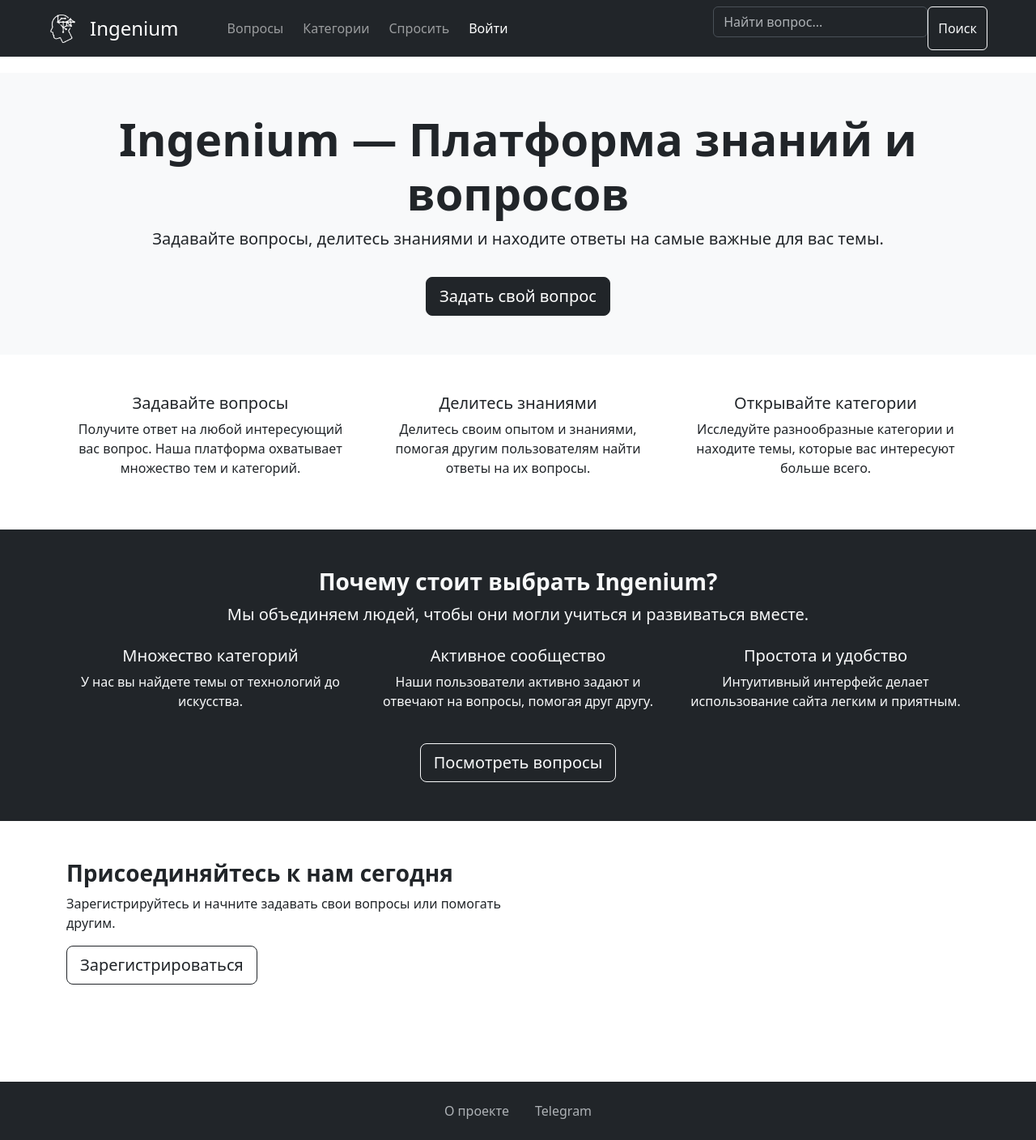
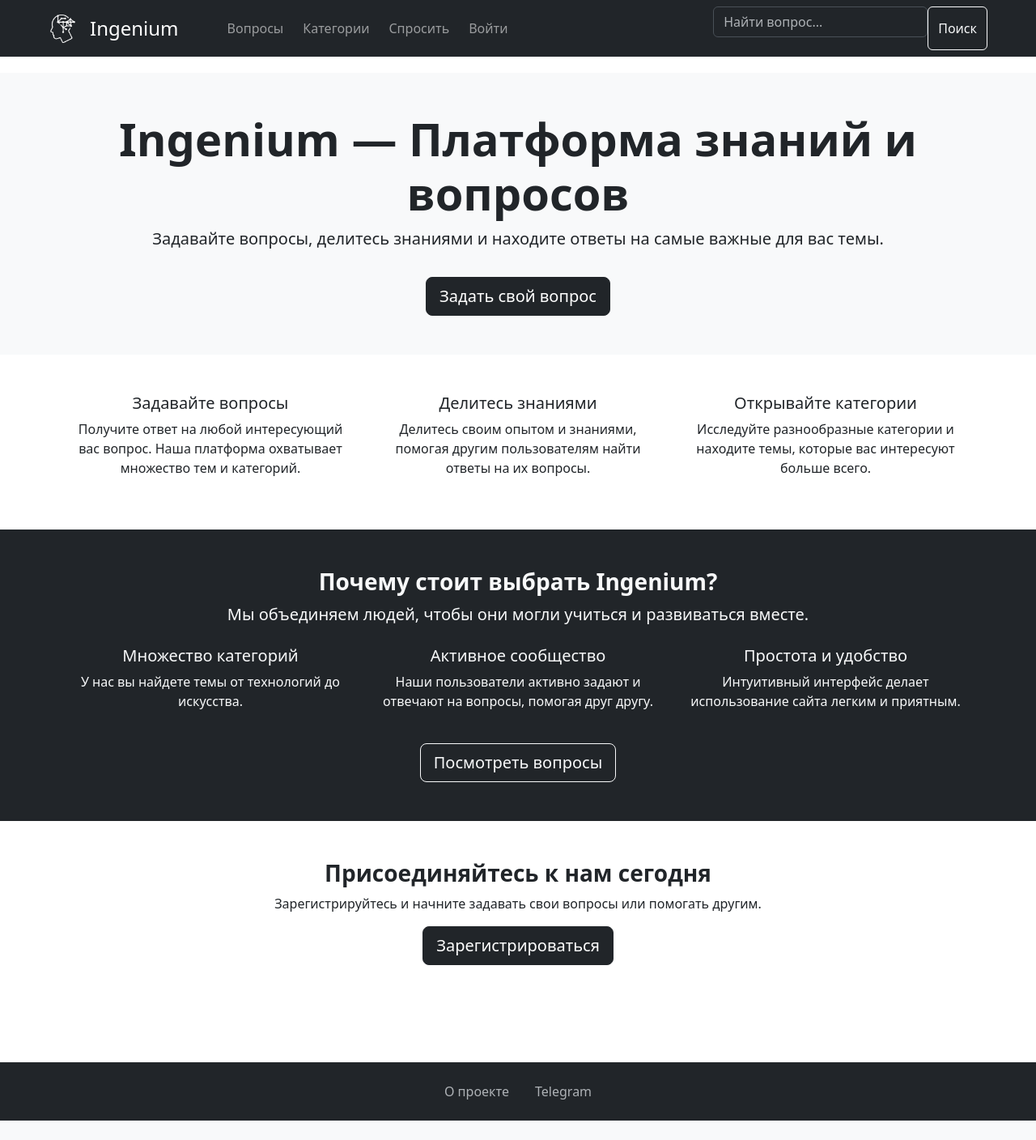
Before and after one commit to PakSerg/Ingenium, a Django app: page /welcome/ in a window 1280 px wide. Shown: the whole page at 81% size. After the commit the page ends 1384 px from the top, so only its background shows below. Run offline with Django 5.2, Linux system fonts and the light colour scheme; parts of the project's set-up code (start-up, migrations or seed data) failed here and were passed over; some libraries are stand-ins or nearby versions.

Commit message:
Fix navbar and landing design

```diff
--- a/questions/templates/questions/landing.html
+++ b/questions/templates/questions/landing.html
@@ -67,12 +67,12 @@
 
 <section class="py-5">
     <div class="container">
-        <div class="row align-items-center">
+        <div class="container text-center">
 
-            <div class="col-md-6">
+            <div>
                 <h2 class="h3 fw-bold">Присоединяйтесь к нам сегодня</h2>
                 <p>Зарегистрируйтесь и начните задавать свои вопросы или помогать другим.</p>
-                <a href="{% url 'users:register' %}" class="btn btn-outline-dark btn-lg">Зарегистрироваться</a>
+                <a href="{% url 'users:register' %}" class="btn btn-dark btn-lg">Зарегистрироваться</a>
             </div>
 
         </div>
--- /dev/null
+++ b/static/css/navbar.css
@@ -0,0 +1,15 @@
+.navbar-collapse.show ul,
+.navbar-collapse.collapsing ul {
+    width: 100px;
+
+    margin-left: auto;
+    margin-right: auto;
+    display: block;
+    width: fit-content;
+}
+
+.navbar-collapse.show .d-flex,
+.navbar-collapse.collapsing .d-flex {
+    justify-content: center;
+    width: 100%;
+}
--- a/templates/base.html
+++ b/templates/base.html
@@ -14,6 +14,7 @@
 	<script src="https://cdn.jsdelivr.net/npm/bootstrap@5.3.3/dist/js/bootstrap.bundle.min.js" integrity="sha384-YvpcrYf0tY3lHB60NNkmXc5s9fDVZLESaAA55NDzOxhy9GkcIdslK1eN7N6jIeHz" crossorigin="anonymous"></script>
 
     <link rel="stylesheet" href="{% static 'css/style.css' %}">
+    <link rel="stylesheet" href="{% static 'css/navbar.css' %}">
 
     <link rel="preconnect" href="https://fonts.googleapis.com">
     <link rel="preconnect" href="https://fonts.gstatic.com" crossorigin>
@@ -35,7 +36,7 @@
             <span class="navbar-toggler-icon"></span>
         </button>
 
-        <div class="collapse navbar-collapse" id="navbarSupportedContent">
+        <div class="navbar-collapse justify-content-center collapse" id="navbarSupportedContent">
             <ul class="navbar-nav me-auto mb-2 mb-lg-0">
                 <li class="nav-item ms-1 me-1">
                     <a class="nav-link" aria-current="page" href="{% url 'questions:all_questions' %}">Вопросы</a>
@@ -63,7 +64,7 @@
                     </li>
                 {% else %}
                     <li class="nav-item ms-1 me-1">
-                        <a class="nav-link active" aria-current="page" href="{% url 'users:login' %}">Войти</a>
+                        <a class="nav-link" aria-current="page" href="{% url 'users:login' %}">Войти</a>
                     </li>
                 {% endif %}
 
```
